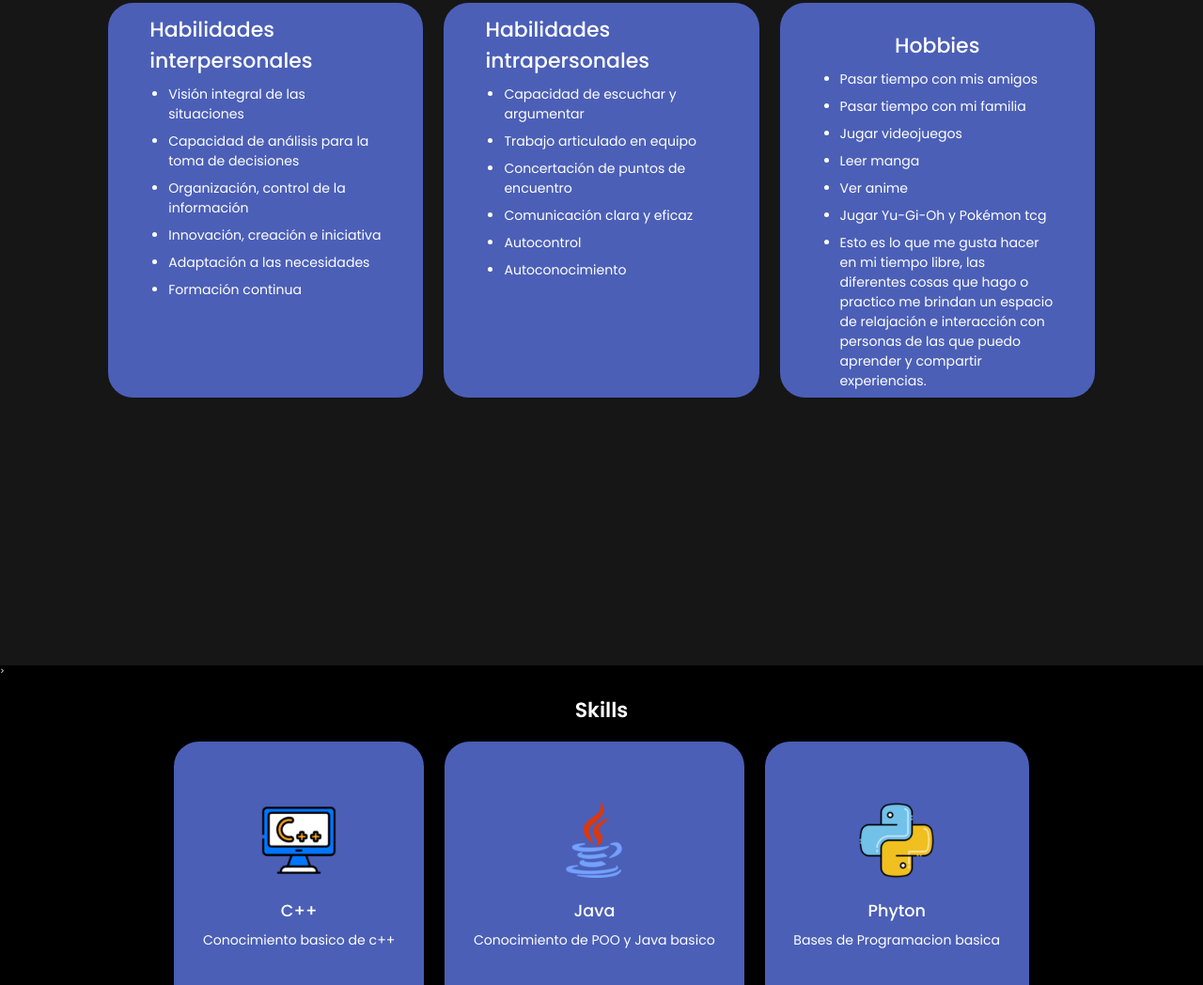
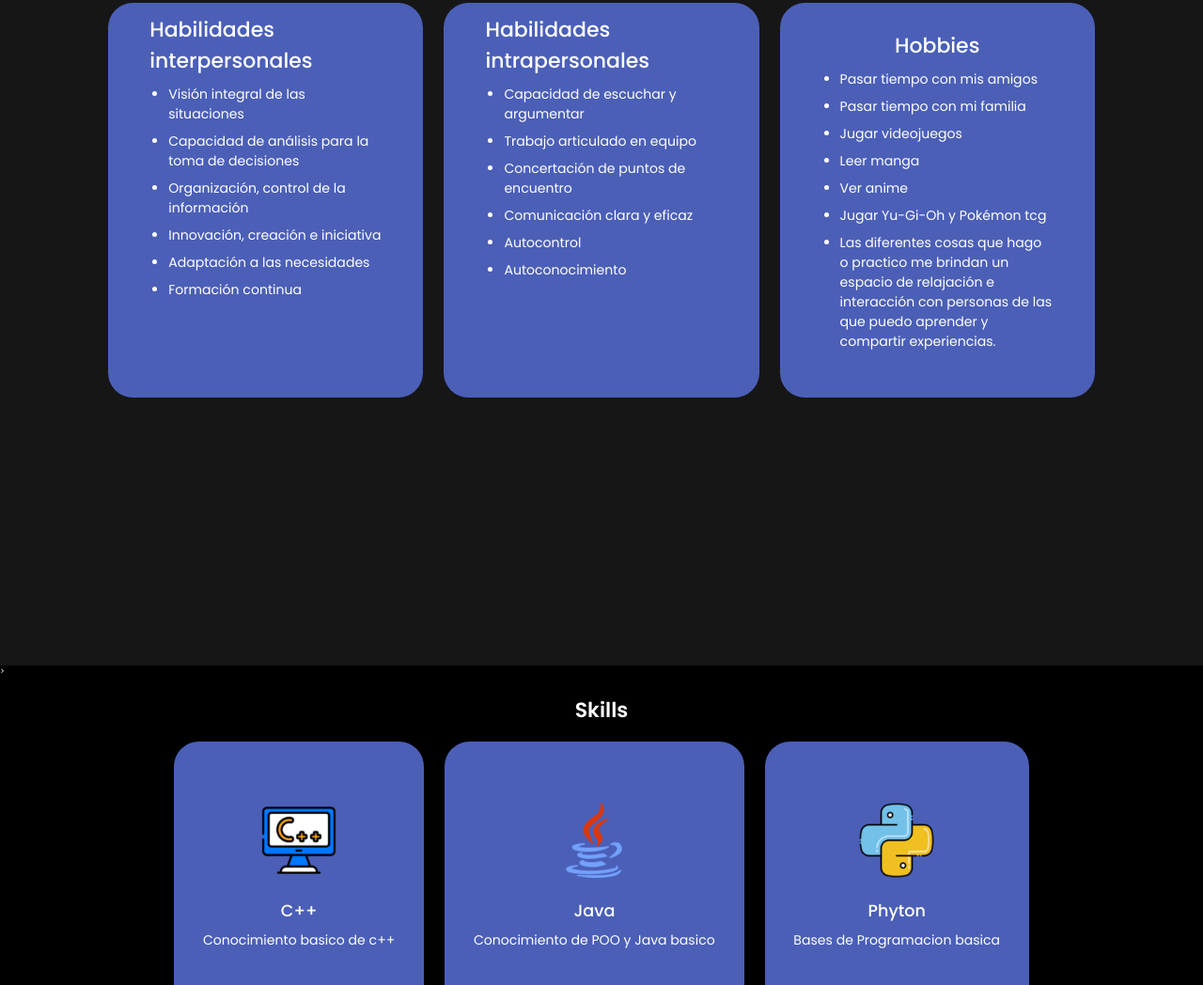
Before and after one commit to DevMauro19/Portafolio-CMVCH, a plain HTML site: page index.html in a window 1280 px wide. Shown: the part 918-1966 px from the top of the page at 94% size. Drawn offline with Linux system fonts and the light colour scheme.

Commit message:
Add files via upload
modificación de index

```diff
--- a/index.html
+++ b/index.html
@@ -91,7 +91,7 @@
                         <li>Leer manga</li>
                         <li>Ver anime</li>
                         <li>Jugar Yu-Gi-Oh y Pokémon tcg</li>
-                        <li>Esto es lo que me gusta hacer en mi tiempo libre, las diferentes cosas que hago
+                        <li>Las diferentes cosas que hago
                             o practico me brindan un espacio de relajación e interacción con personas de las que puedo aprender
                             y compartir experiencias.</li>
                     </ul>
```
